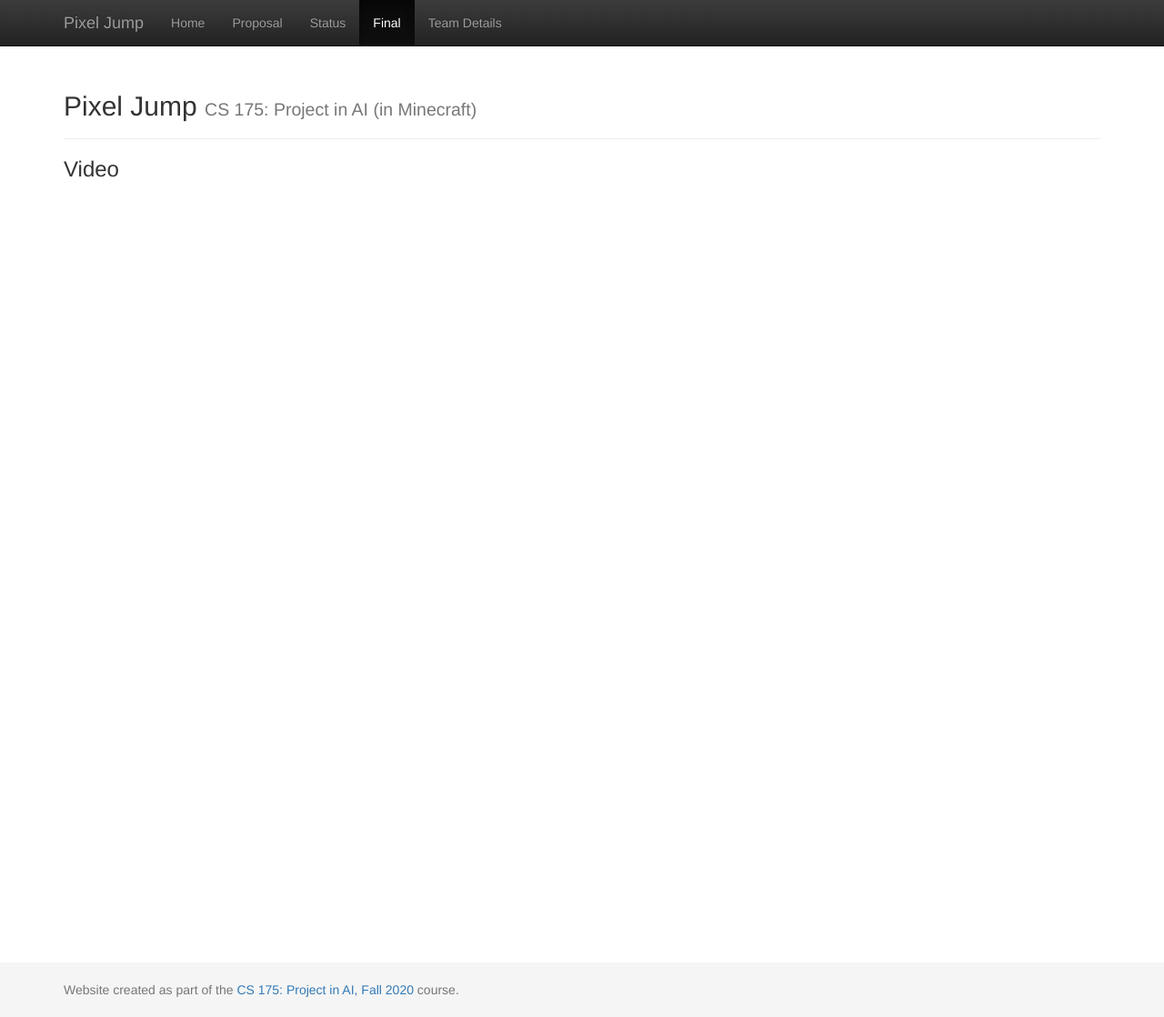
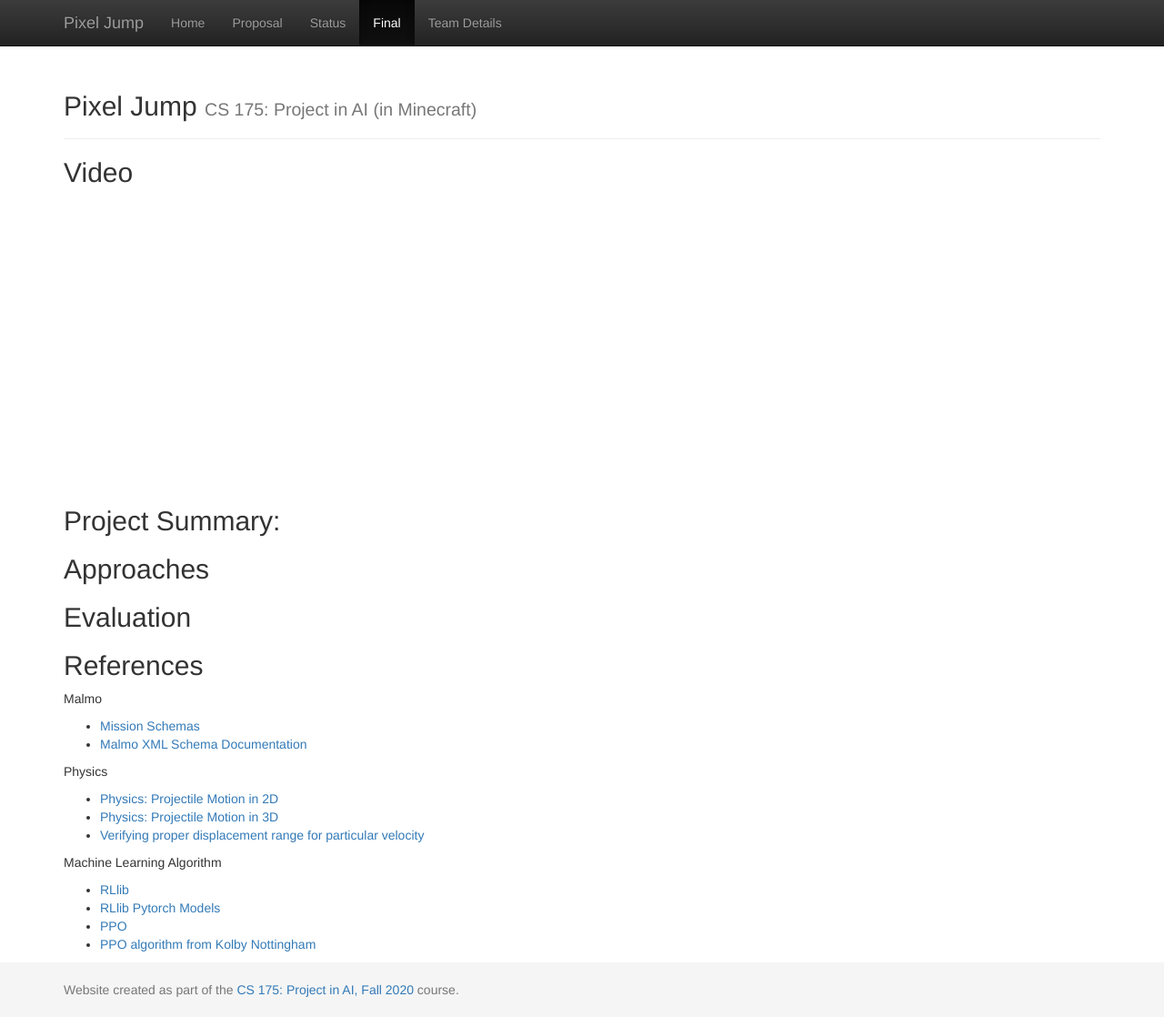
Before and after one commit to bikaylee/Jump-Jump, a Jekyll site: the page built from docs/final.md, in a window 1280 px wide and 1118 px high. Shown: the whole window at 91% size. Built offline with Jekyll 4.4.1, drawn with Linux system fonts in a browser that asks for light colours.

Commit message:
Update final.md

```diff
--- a/docs/final.md
+++ b/docs/final.md
@@ -3,5 +3,29 @@ layout: default
 title:  Final
 ---
 
-### Video
+## Video
 <iframe width="560" height="315" src=" " frameborder="0" allow="accelerometer; autoplay; clipboard-write; encrypted-media; gyroscope; picture-in-picture" allowfullscreen></iframe>
+
+
+## Project Summary:
+
+## Approaches
+
+## Evaluation
+
+## References
+
+Malmo
+- [Mission Schemas](https://github.com/microsoft/malmo/blob/master/Schemas/MissionHandlers.xsd)
+- [Malmo XML Schema Documentation](https://microsoft.github.io/malmo/0.14.0/Schemas/Mission.html)
+
+Physics
+- [Physics: Projectile Motion in 2D](https://courses.lumenlearning.com/physics/chapter/3-4-projectile-motion/)
+- [Physics: Projectile Motion in 3D](https://people.physics.tamu.edu/mahapatra/teaching/ch3.pdf)
+- [Verifying proper displacement range for particular velocity](https://www.omnicalculator.com/physics/projectile-motion)
+
+Machine Learning Algorithm
+- [RLlib](https://docs.ray.io/en/latest/rllib.html)
+- [RLlib Pytorch Models](https://docs.ray.io/en/latest/rllib-models.html#pytorch-models)
+- [PPO](https://spinningup.openai.com/en/latest/algorithms/ppo.html)
+- [PPO algorithm from Kolby Nottingham](https://campuswire.com/c/GAD12D7F8/feed/133)
```
